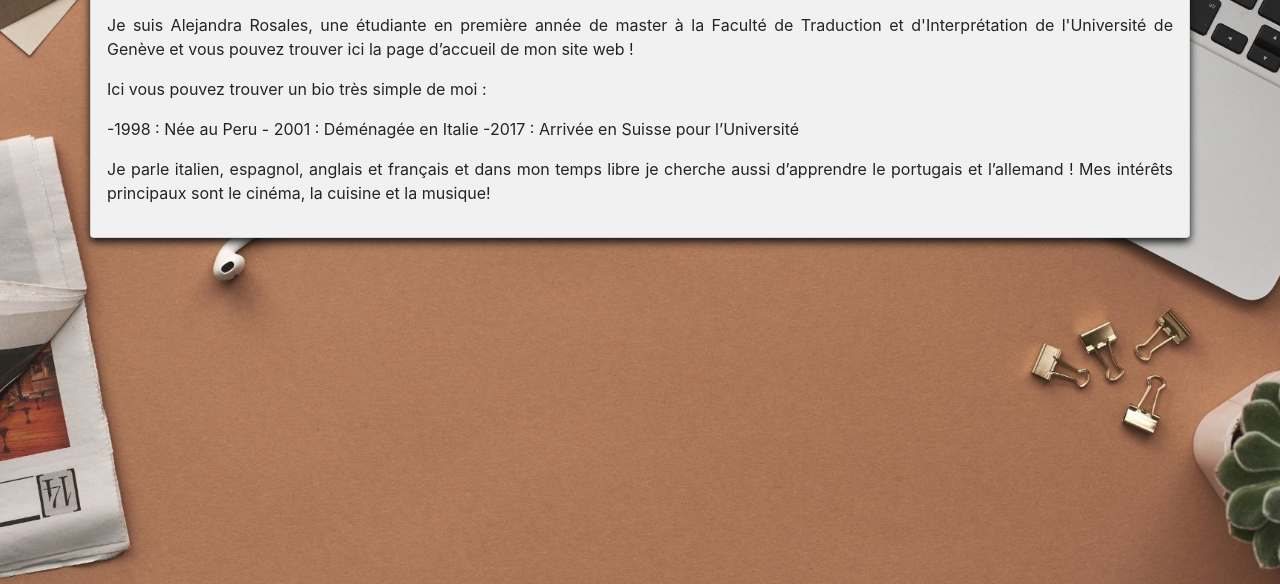
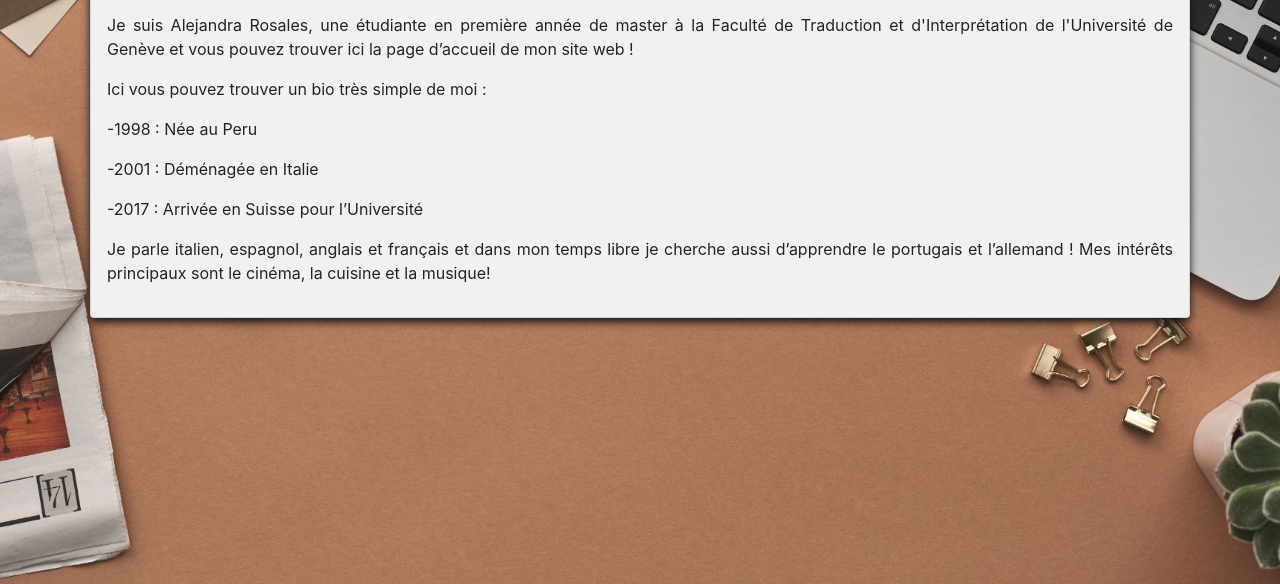
Before and after one commit to rosalesgutierrez/rosalesgutierrez.github.io, a plain HTML site: page RosalesDinaAlejandraWeb/HTML files/Index.html in a window 1280 px wide. Shown: the part 216-800 px from the top of the page. Drawn offline with nearby package versions, Linux system fonts and the light colour scheme.

Commit message:
Update Index.html

```diff
--- a/RosalesDinaAlejandraWeb/HTML files/Index.html
+++ b/RosalesDinaAlejandraWeb/HTML files/Index.html
@@ -52,10 +52,10 @@
 
                            <p>Je suis Alejandra Rosales, une étudiante en première année de master à la Faculté de Traduction et d'Interprétation de l'Université de Genève et vous pouvez trouver ici la page d’accueil de mon site web ! </p>
                            <p>Ici vous pouvez trouver un bio très simple de moi :</p>
-                           <p>-1998 : Née au Peru
-                            - 2001 : Déménagée en Italie
-                            -2017 : Arrivée en Suisse pour l’Université</p>
-                            <p>Je parle italien, espagnol, anglais et français et dans mon temps libre je cherche aussi d’apprendre le portugais et l’allemand !
+                           <p>-1998 : Née au Peru</p>
+                           <p>-2001 : Déménagée en Italie</p>
+                           <p>-2017 : Arrivée en Suisse pour l’Université</p>
+                           <p>Je parle italien, espagnol, anglais et français et dans mon temps libre je cherche aussi d’apprendre le portugais et l’allemand !
                             Mes intérêts principaux sont le cinéma, la cuisine et la musique!</p>
 
 
```
